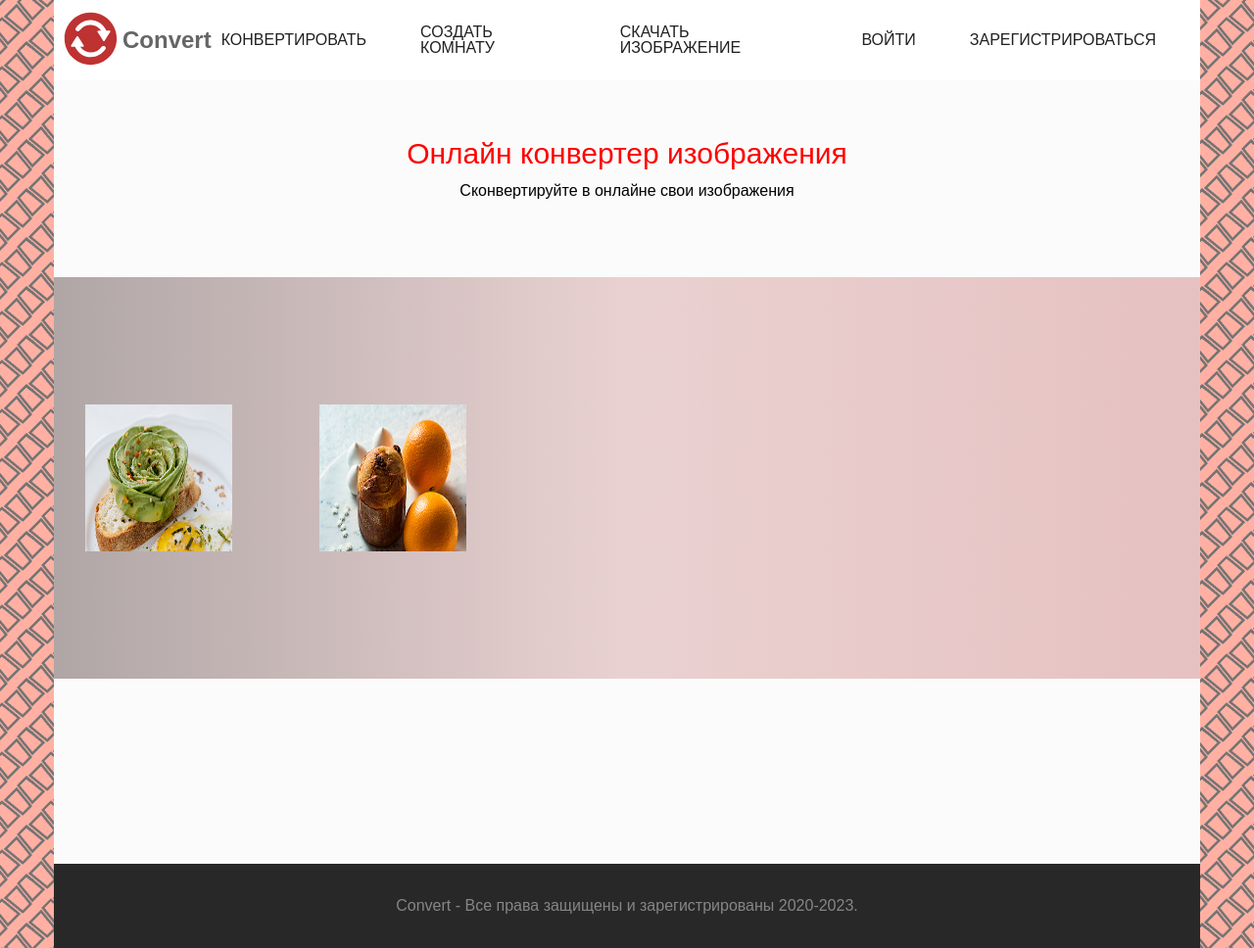
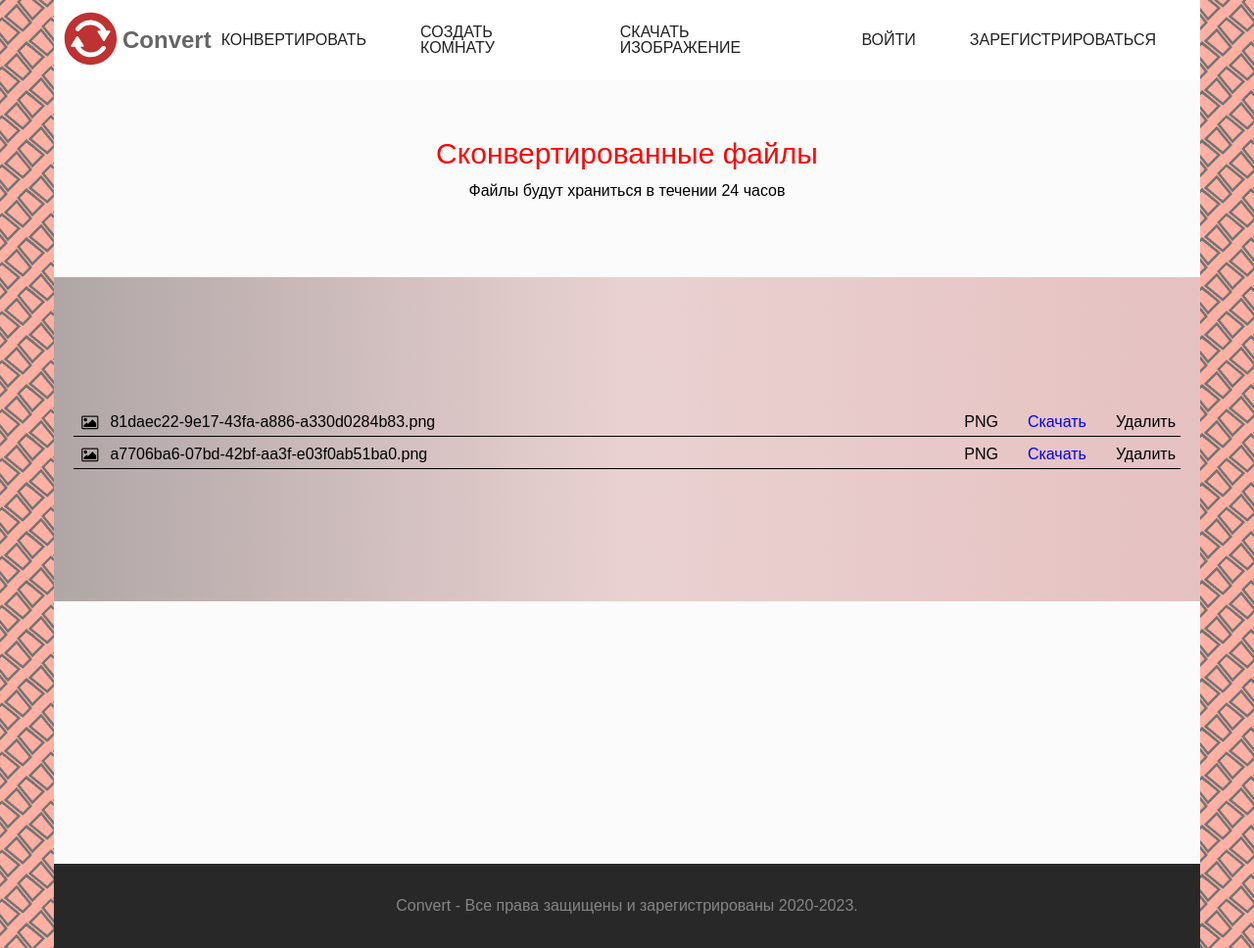
Before and after one commit to kindevelopment/website-for-conversion, a Django app: page /download/ in a window 1280 px wide. Shown: the whole page at 98% size. Run offline with Django 4.2, Linux system fonts and the light colour scheme; data comes from the database, SQL or seed files in the repository; both versions use the stored data as it was after the commit; parts of the project's set-up code (start-up, migrations or seed data) failed here and were passed over.

Commit message:
ten commit

```diff
--- a/transformation/requirements.txt
+++ b/transformation/requirements.txt
@@ -3,6 +3,8 @@ asgiref==3.6.0
 async-timeout==4.0.2
 billiard==3.6.4.0
 celery==5.2.7
+channels==4.0.0
+channels-redis==4.0.0
 click==8.1.3
 click-didyoumean==0.3.0
 click-plugins==1.1.1
@@ -13,6 +15,7 @@ django-autoslug-field==0.2.3
 flower==1.2.0
 humanize==4.4.0
 kombu==5.2.4
+msgpack==1.0.4
 Pillow==9.3.0
 prometheus-client==0.15.0
 prompt-toolkit==3.0.36
--- a/transformation/transformapp/static/css/fontello.css
+++ b/transformation/transformapp/static/css/fontello.css
@@ -60,3 +60,4 @@
 .icon-picture:before { content: '\e803'; } /* '' */
 .icon-lock:before { content: '\e804'; } /* '' */
 .icon-heart:before { content: '\e805'; } /* '' */
+.icon-cancel:before { content: '\e806'; } /* '' */
--- a/transformation/transformapp/static/css/style.css
+++ b/transformation/transformapp/static/css/style.css
@@ -229,13 +229,23 @@ background: -webkit-linear-gradient(90deg,#b0a6a6,#ead1d1,#e6c1c1); /* Chrome 10
 .add__room {
     padding-top: 250px;
 }
-.list_file_flex {
-    display: grid;
-    grid-template-columns: repeat(5, 1fr);
-    gap: 25px;
+
+.list_file-item {
+    display: flex;
+    justify-content: space-between;
+    margin: 5px 20px;
+    padding: 5px;
+    border-bottom: 1px solid black;
 }
 
-.image_list_file {
-    width: 150px;
-    height: 150px;
+.list_file-item_picture {
+    display: flex;
+    gap: 10px;
+    font-size: 16px;
 }
+
+.list_file-item_info {
+    display: flex;
+    gap: 30px;
+    font-size: 16px;
+}
--- a/transformation/transformapp/templates/transformapp/list_file.html
+++ b/transformation/transformapp/templates/transformapp/list_file.html
@@ -4,16 +4,24 @@
 <section class="main">
     <div class="main container  main__container-convert">
         <div class="main__content">
-            <h2 class="main-title">Онлайн конвертер изображения</h2>
-            <p class="main-subtitle">Сконвертируйте в онлайне свои изображения</p>
+            <h2 class="main-title">Сконвертированные файлы</h2>
+            <p class="main-subtitle">Файлы будут храниться в течении 24 часов</p>
         </div>
         <div class="main__convert">
-            <div class="list_file_flex">
-                {% for img in image_list %}
-            <div>
-                <img class="image_list_file" src="{{ img.img.url }}" alt="">
-            </div>
-        {% endfor %}
+            <div class="list_file-items">
+                {% for item in list_image %}
+                <div class="list_file-item">
+                    <div class="list_file-item_picture">
+                        <i class="icon-picture"></i>
+                        <p class="item_picture-name">{{item.img.name}}</p>
+                    </div>
+                    <div class="list_file-item_info">
+                        <p class="item_picture-format">PNG</p>
+                        <a href="{{ item.img.url }}" download class="item_picture-button_download">Скачать</a>
+                        <p class="item_picture-button_close">Удалить</p>
+                    </div>
+                </div>
+                {% endfor %}
             </div>
         </div>
     </div>
--- a/transformation/transformapp/views.py
+++ b/transformation/transformapp/views.py
@@ -41,6 +41,7 @@ class TransformAdd(CreateView):
 class ListFile(ListView):
     model = Image
     template_name = 'transformapp/list_file.html'
+    context_object_name = 'list_image'
 
     def get_queryset(self):
         if self.request.user.is_authenticated:
--- a/transformation/transformation/settings.py
+++ b/transformation/transformation/settings.py
@@ -41,6 +41,7 @@ INSTALLED_APPS = [
 
     'transformapp',
 
+    'channels'
 ]
 
 MIDDLEWARE = [
```
Also changed, not shown: requirements.txt (deleted, +0 -25 lines), transformation/db.sqlite3, transformation/media/81daec22-9e17-43fa-a886-a330d0284b83.png (added), transformation/media/a7706ba6-07bd-42bf-aa3f-e03f0ab51ba0.png (added), 1 other file.
